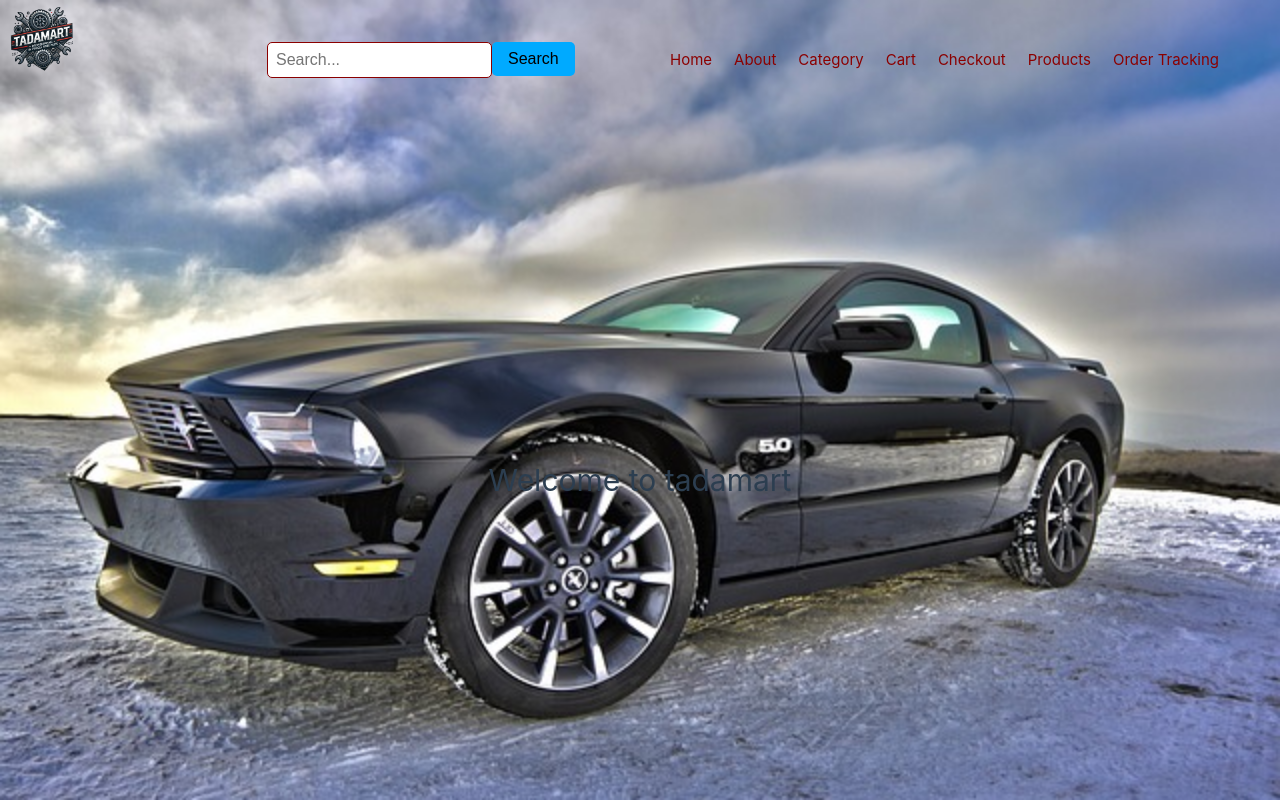
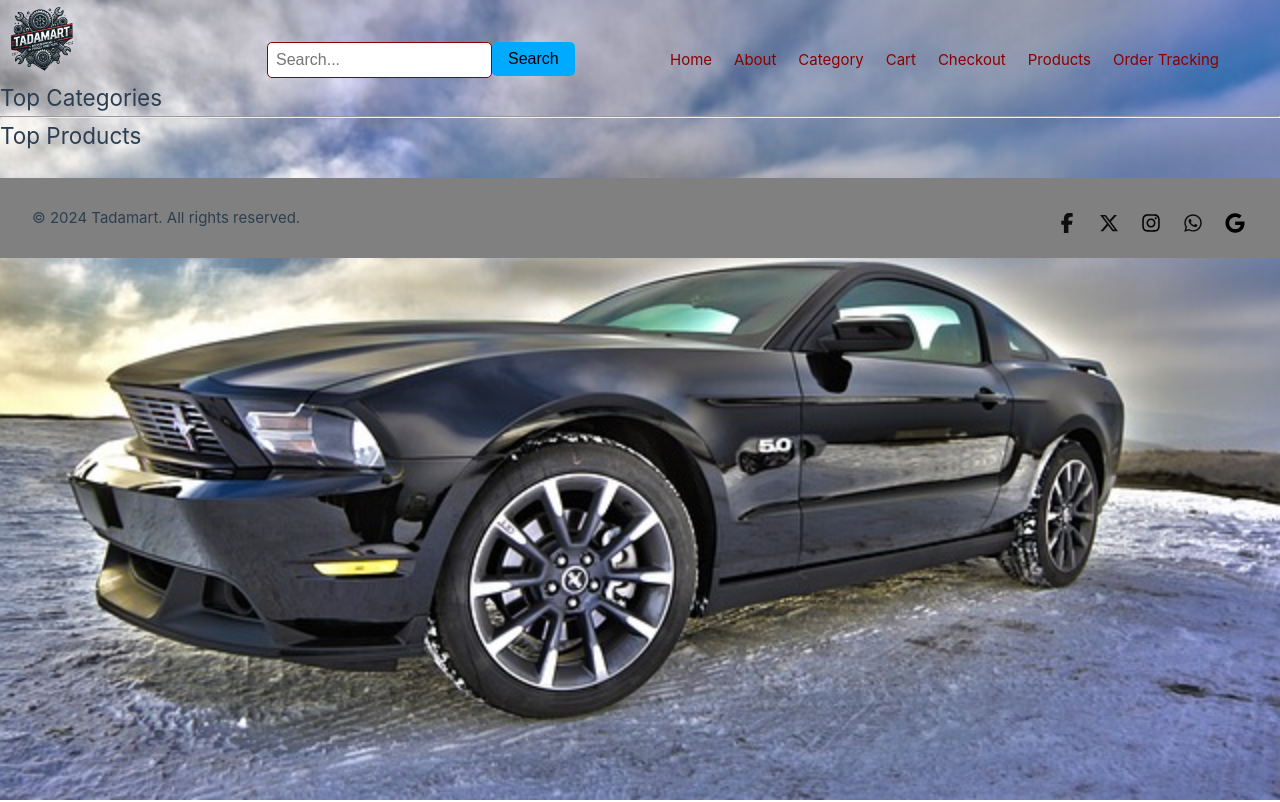
Before and after one commit to dajuma/tada-mart, a Vue app: page / in a window 1280 px wide. Shown: the top 802 px of the page. Built offline with nearby package versions, Linux system fonts and the light colour scheme.

Commit message:
modified HomeView.vue

```diff
--- a/src/views/HomeView.vue
+++ b/src/views/HomeView.vue
@@ -1,12 +1,68 @@
-<script setup lang="ts">
+<script>
+import Product from "@/components/Product.vue";
+import CategoryBox from "@/components/Category/CategoryBox.vue";
 
+export default {
+  name: "Home",
+  components: {CategoryBox, Product},
+  props: {
+  categories: {
+    type: Array,
+    required: true,
+  },
+  products: {
+    type: Array,
+    required: true,
+  },
+},
+data() {
+    return {
+      categorySize: 0,
+      productSize: 0,
+    };
+  },
+  mounted() {
+  if (this.categories) {
+    this.categorySize = Math.min(6, this.categories.length);
+  }
+  if (this.products) {
+    this.productSize = Math.min(8, this.products.length);
+  }
+},
+};
 </script>
 
 <template>
-  <div class="home">
-    <div class="hero">
-      <div class="hero-background"></div>
-      <h1 class="hero-header">Welcome to tadamart</h1>
+  <div id="home">
+    <div id="background-div" class="hero-background"></div>
+    <!-- Display categories -->
+    <div class="container">
+      <div class="row">
+        <div class="text-center">
+          <h2 class="part-3">Top Categories</h2>
+        </div>
+      </div>
+      <div class="row">
+        <div v-for="index in categorySize" :key="index">
+          <CategoryBox :category="categories[index - 1]" />
+        </div>
+      </div>
+    </div>
+
+    <hr />
+    <!-- Display top products -->
+    <div class="container">
+      <div class="row">
+        <div class="text-center">
+          <h2 class="part-3">Top Products</h2>
+        </div>
+      </div>
+
+      <div class="row">
+        <div v-for="index in productSize" :key="index">
+          <Product :product="products[index - 1]" />
+        </div>
+      </div>
     </div>
   </div>
 </template>
```
